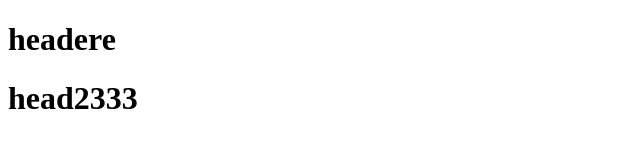
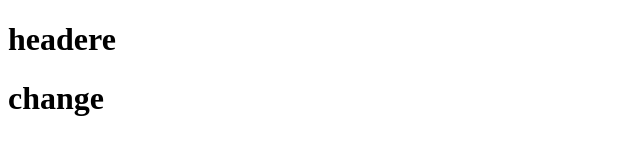
Before and after one commit to silvanoshei/testinggithub, a plain HTML site: page public/index.html in a window 1280 px wide. Shown: the whole page, without its empty margins (0-640 px from the left). Drawn offline with Linux system fonts and the light colour scheme.

Commit message:
first change github

```diff
--- a/public/index.html
+++ b/public/index.html
@@ -10,7 +10,7 @@
 
 <div>
     <h1>headere</h1>
-    <h1>head2333</h1>
+    <h1>change</h1>
 
     <div>
 
```
Also changed, not shown: 1 other file.
